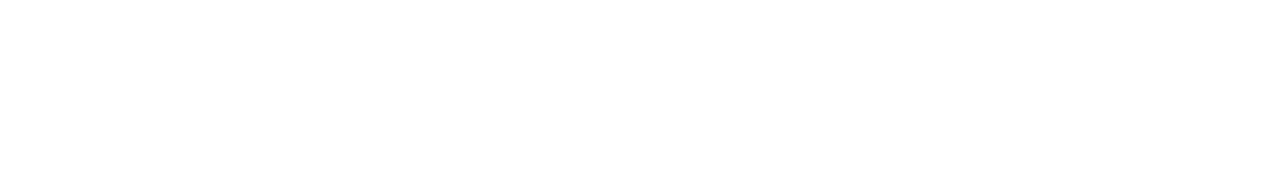
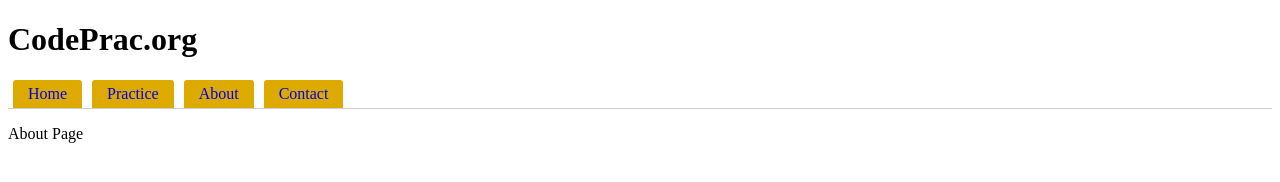
Before and after one commit to monacojay/codeprac, a plain HTML site: page about/index.html in a window 1280 px wide. Drawn offline with Linux system fonts and the light colour scheme.

Commit message:
added navs to pages and linked to eachother

```diff
--- a/about/index.html
+++ b/about/index.html
@@ -0,0 +1,24 @@
+<!DOCTYPE html>
+<html lang="en">
+
+<head>
+    <meta charset="UTF-8">
+    <meta http-equiv="X-UA-Compatible" content="IE=edge">
+    <meta name="viewport" content="width=device-width, initial-scale=1.0">
+    <title>CodePrac</title>
+    <link rel="stylesheet" href="../CSS/main.css">
+</head>
+
+<body>
+    <h1>CodePrac.org</h1>
+    <nav class="flex-container">
+        <a href="../index.html" class="flex-item">Home</a>
+        <a href="../practice/index.html" class="flex-item">Practice</a>
+        <a href="../about/index.html" class="flex-item">About</a>
+        <a href="../contact/index.html" class="flex-item">Contact</a>
+    </nav>
+    <div>
+        <p>About Page</p>
+    </div>
+</body>
+</html>
```
Also changed, not shown: contact/index.html (+24 -0 lines), index.html (+4 -1 lines), practice/index.html (+24 -0 lines).
